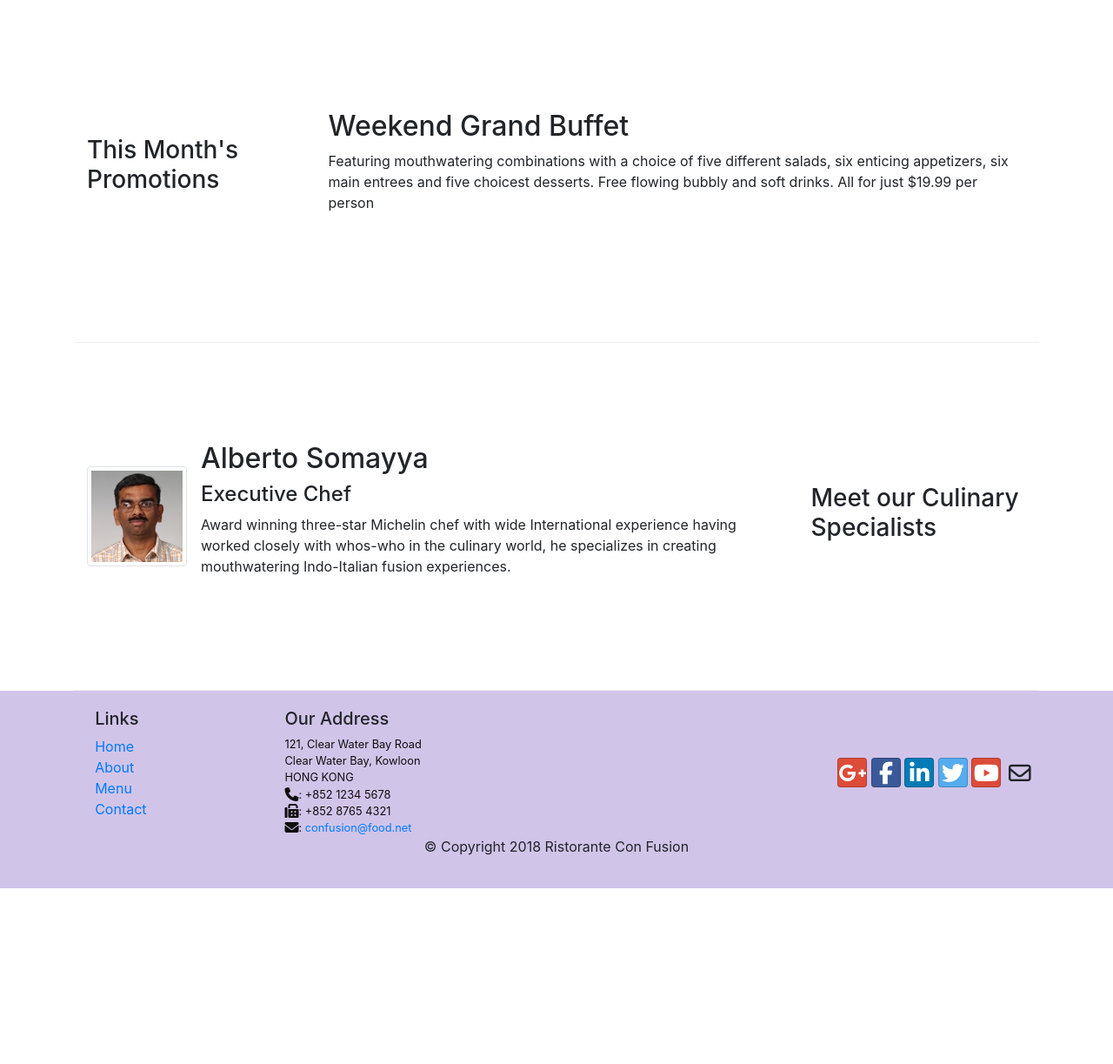
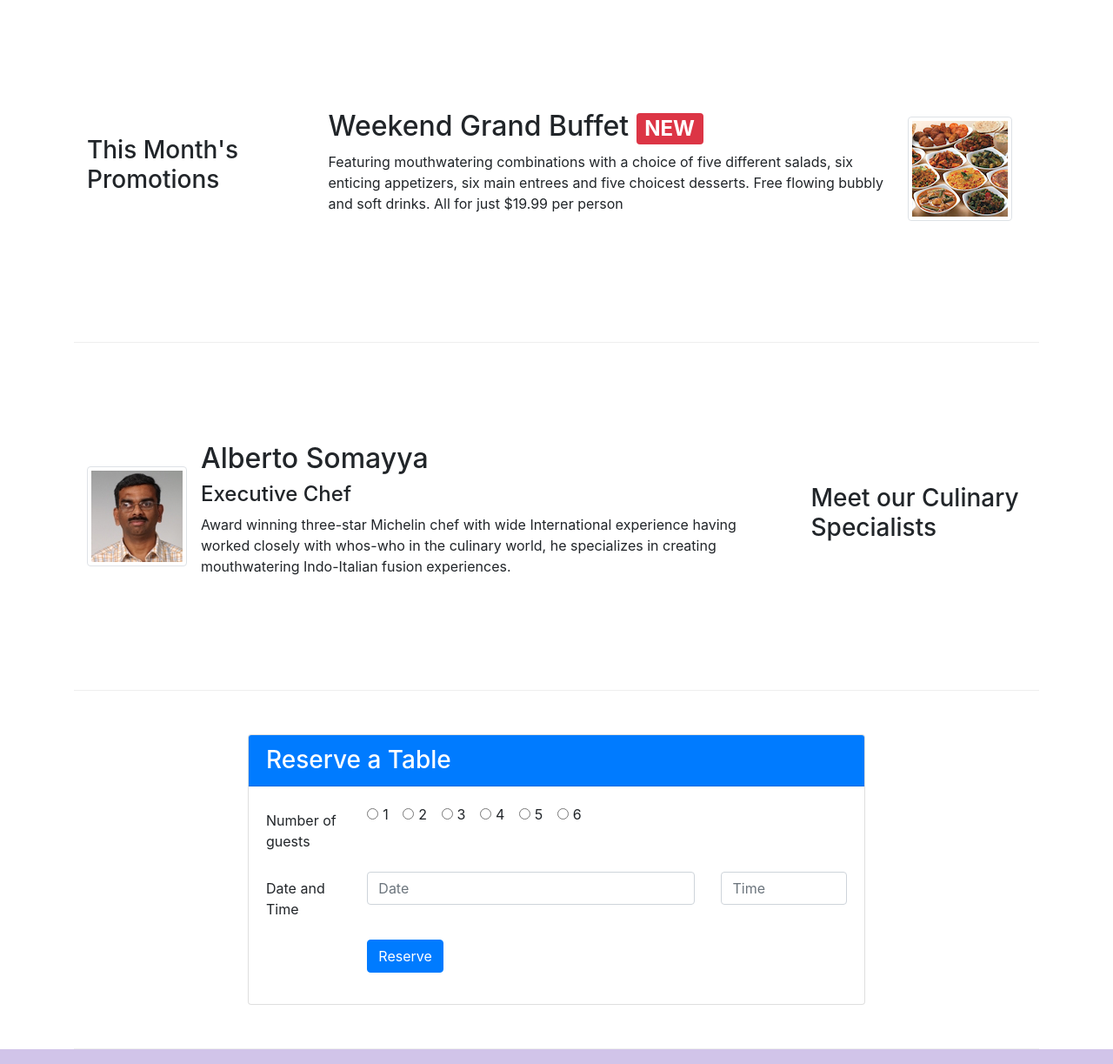
Before and after one commit to greeegooo/coursera-Bootstrap4, a plain HTML site: page index.html in a window 1280 px wide. Shown: the part 740-1963 px from the top of the page at 87% size. Before the commit the page ends 1761 px from the top, so only its background shows below. Drawn offline with nearby package versions, Linux system fonts and the light colour scheme.

Commit message:
Assigment 2

```diff
--- a/index.html
+++ b/index.html
@@ -43,14 +43,22 @@
                         <h1>Ristorante con Fusion</h1>
                         <p>We take inspiration from the World's best cuisines, and create a unique fusion experience. Our lipsmacking creations will tickle your culinary senses!</p>
                     </div>
-                    <div class="col-12 col-sm align-self-center">
-                        <img src="img/logo.png" class="img-fluid">
+                    <div class="col-12 col-sm-6 align-self-center">
+                        <div class="row">
+                            <div class="col-6">
+                                <img src="img/logo.png" class="img-fluid">
+                            </div>
+                            <div class="col-6 align-self-center">
+                                <a class="btn btn-warning btn-md btn-block" href="./index.html#reserveForm">Reserve Table</a>
+                            </div>
+                        </div>
                     </div>
                 </div>
             </div>
         </header>
 
         <div class="container">
+
             <div class="row row-content align-items-center">
                 <div class="col-12 col-sm-4 order-sm-last col-md-3">
                     <h3>Our Lipsmacking Culinary Creations</h3>
@@ -79,8 +87,17 @@
                     <h3>This Month's Promotions</h3>
                 </div>
                 <div class="col col-sm col-md">
-                    <h2>Weekend Grand Buffet</h2>
-                    <p class="d-none d-sm-block">Featuring mouthwatering combinations with a choice of five different salads, six enticing appetizers, six main entrees and five choicest desserts. Free flowing bubbly and soft drinks. All for just $19.99 per person </p>
+                    <div class="media">
+                        <div class="media-body">
+                            <h2 class="mt-0">
+                                Weekend Grand Buffet
+                                <span class="badge badge-danger">NEW</span>
+                            </h2>
+                            <p class="d-none d-sm-block">Featuring mouthwatering combinations with a choice of five different salads, six enticing appetizers, six main entrees and five choicest desserts. Free flowing bubbly and soft drinks. All for just $19.99 per person </p>
+                        </div>
+                        <img class="d-flex mr-3 img-thumbnail align-self-center"
+                            src="img/buffet.png" alt="This Month's Promotions">
+                    </div>
                 </div>
             </div>
 
@@ -100,6 +117,61 @@
                                 whos-who in the culinary world, he specializes in
                                 creating mouthwatering Indo-Italian fusion experiences.
                                 </p>
+                        </div>
+                    </div>
+                </div>
+            </div>
+
+            <div class="row row-content justify-content-center">
+                <div class="col-12 col-sm-8">
+                    <div class="card">
+                        <h3 class="card-header bg-primary text-white">Reserve a Table</h3>
+                        <div class="card-body">
+                            <form id="reserveForm">
+                                <div class="form-group row">
+                                    <label for="guests" class="col-md-2 col-form-label">Number of guests</label>
+                                    <div class="col-md-10">
+                                        <div class="form-check form-check-inline">
+                                            <input class="form-check-input" type="radio" name="guests" id="ir1" value="1">
+                                            <label class="form-check-label" for="guests">1</label>
+                                        </div>
+                                        <div class="form-check form-check-inline">
+                                            <input class="form-check-input" type="radio" name="guests" id="ir2" value="2">
+                                            <label class="form-check-label" for="guests">2</label>
+                                        </div>
+                                        <div class="form-check form-check-inline">
+                                            <input class="form-check-input" type="radio" name="guests" id="ir3" value="3">
+                                            <label class="form-check-label" for="guests">3</label>
+                                        </div>
+                                        <div class="form-check form-check-inline">
+                                            <input class="form-check-input" type="radio" name="guests" id="ir4" value="4">
+                                            <label class="form-check-label" for="guests">4</label>
+                                        </div>
+                                        <div class="form-check form-check-inline">
+                                            <input class="form-check-input" type="radio" name="guests" id="ir5" value="5">
+                                            <label class="form-check-label" for="guests">5</label>
+                                        </div>
+                                        <div class="form-check form-check-inline">
+                                            <input class="form-check-input" type="radio" name="guests" id="ir6" value="6">
+                                            <label class="form-check-label" for="guests">6</label>
+                                        </div>
+                                    </div>
+                                </div>
+                                <div class="form-group row">
+                                    <label class="col-12 col-sm-2 col-form-label">Date and Time</label>
+                                    <div class="col-12 col-sm-7">
+                                        <input type="text" class="form-control" id="reserveDate" name="reserveDate" placeholder="Date">
+                                    </div>
+                                    <div class="col-12 col-sm-3">
+                                        <input type="text" class="form-control" id="reserveHour" name="reserveHour" placeholder="Time">
+                                    </div>
+                                </div>
+                                <div class="form-group row">
+                                    <div class="offset-md-2 col-md-10">
+                                        <button type="submit" class="btn btn-primary">Reserve</button>
+                                    </div>
+                                </div>
+                            </form>
                         </div>
                     </div>
                 </div>
```
Also changed, not shown: contactus.html (+1 -1 lines).
